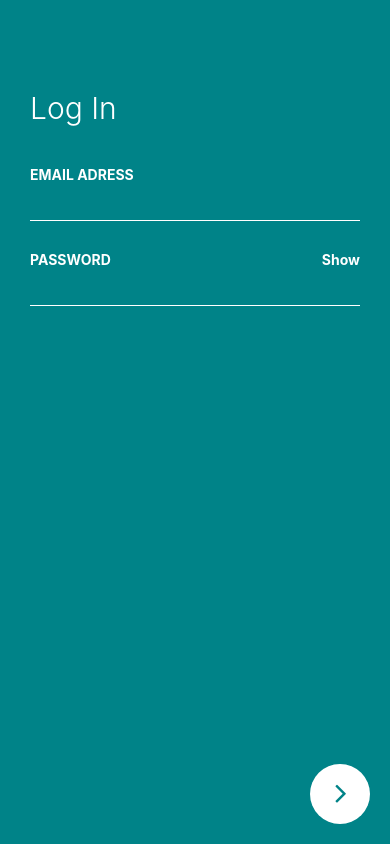
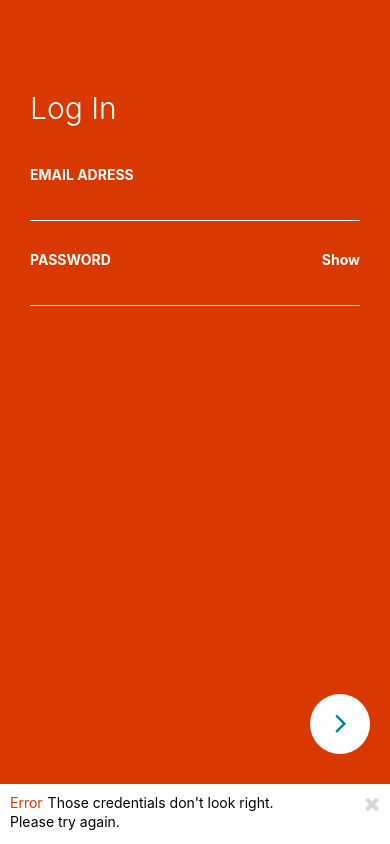
Before and after one commit to bugracelenk01/airbnbclone, a React Native app: screen / in a window 390 px wide. Built offline with nearby package versions, Linux system fonts and the light colour scheme.

Commit message:
add notification to login page and added 2 new colors

```diff
--- a/src/screens/Login.js
+++ b/src/screens/Login.js
@@ -11,15 +11,28 @@ import {
 import colors from '../styles/colors';
 import InputField from '../components/form/InputField';
 import NextArrowButton from '../components/buttons/NextArrowButton';
+import Notification from '../components/Notification'
 
 export default class Login extends Component{
+    constructor(props){
+        super(props);
+        this.state = {
+            formValid: false,
+        }
+        this.handleCloseNotification = this.handleCloseNotification.bind(this);
+    }
     handleNextButton() {
         alert('next button pressed');
     }
-
+    handleCloseNotification() {
+        this.setState({ formValid: true });
+    }
     render() {
+        const { formValid } = this.state;
+        const showNotification = formValid ? false : true;
+        const background = formValid ? colors.green01 : colors.darkOrange;
         return(
-            <KeyboardAvoidingView style={styles.wrapper}>
+            <KeyboardAvoidingView style={[{backgroundColor: background}, styles.wrapper]}>
                 <View style={styles.scrollViewWrapper}>
                     <ScrollView style={styles.scrollView}>
                         <Text style={styles.loginHeader}>Log In</Text>
@@ -47,6 +60,15 @@ export default class Login extends Component{
                             handleNextButton= {this.handleNextButton}
                         />
                     </View>
+                    <View style={showNotification ? {marginTop: 10} : {}}>
+                        <Notification
+                            showNotification={showNotification}
+                            handleCloseNotification={this.handleCloseNotification}
+                            type = "Error"
+                            firstLine = "Those credentials don't look right."
+                            secondLine = "Please try again."
+                        />
+                    </View>
                 </View>
             </KeyboardAvoidingView>
         );
@@ -57,7 +79,6 @@ const styles = StyleSheet.create({
     wrapper: {
         display: 'flex',
         flex: 1,
-        backgroundColor: colors.green01,
     },
     scrollViewWrapper: {
         marginTop: 70,
--- a/src/styles/colors/index.js
+++ b/src/styles/colors/index.js
@@ -2,4 +2,6 @@ export default{
     black: '#000000',
     white: '#ffffff',
     green01: '#008388',
+    darkOrange: '#d93900',
+    lightGray: '#d8d8d8',
 }
```
